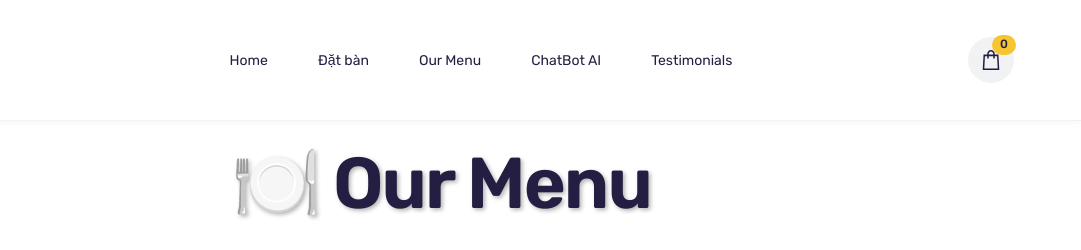
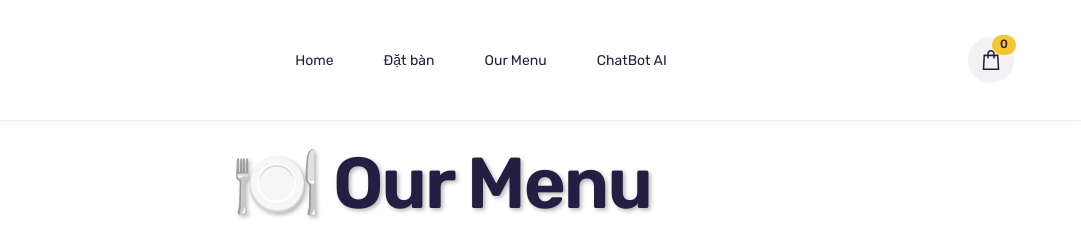
Before and after one commit to VanHau1088/Healthy_Food, a plain HTML site: page menu.html in a window 1280 px wide. Shown: the top 250 px of the page, 199-1280 px from the left. Drawn offline with nearby package versions, Linux system fonts and the light colour scheme.

Commit message:
update lan 2

```diff
--- a/menu.html
+++ b/menu.html
@@ -34,7 +34,7 @@
                     <li><a href="#about" class="nav-link">Đặt bàn</a></li>
                     <li><a href="./menu.html" class="nav-link">Our Menu</a></li>
                     <li><a href="/menu.html" class="nav-link">ChatBot AI</a></li>
-                    <li><a href="#testimonials" class="nav-link">Testimonials</a></li>
+
                 </ul>
 
                 <div class="navbar-btn-group">
```
